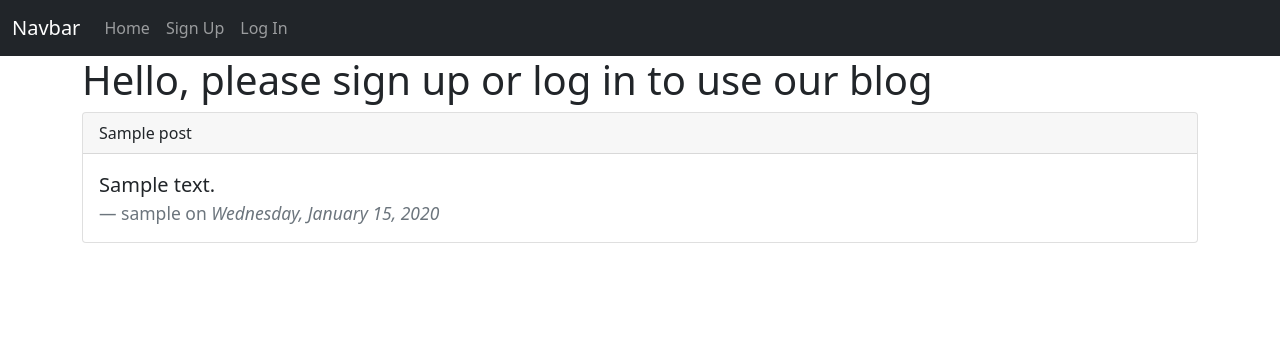
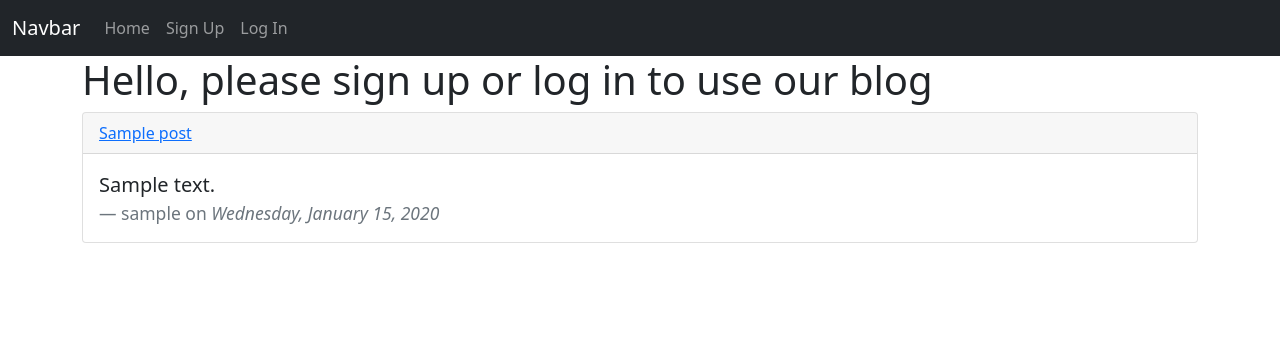
Before and after one commit to bstanton773/kekambas-91_flask_intro, a Flask app: page / in a window 1280 px wide. Shown: the top 356 px of the page. Run offline with Flask 2, Linux system fonts and the light colour scheme; tables that the repository leaves empty hold one stand-in row (values such as "Sample post"); some libraries are stand-ins or nearby versions.

Commit message:
Update post on home page to link to single post view

```diff
--- a/app/templates/index.html
+++ b/app/templates/index.html
@@ -11,7 +11,9 @@
 
 {% for post in posts %}
     <div class="card">
-        <div class="card-header"> {{ post.title }}</div>
+        <a href="{{ url_for('view_single_post', post_id=post.id) }}">
+            <div class="card-header"> {{ post.title }}</div>
+        </a>
         <div class="card-body">
         <blockquote class="blockquote mb-0">
             <p>{{ post.body }}</p>
```
